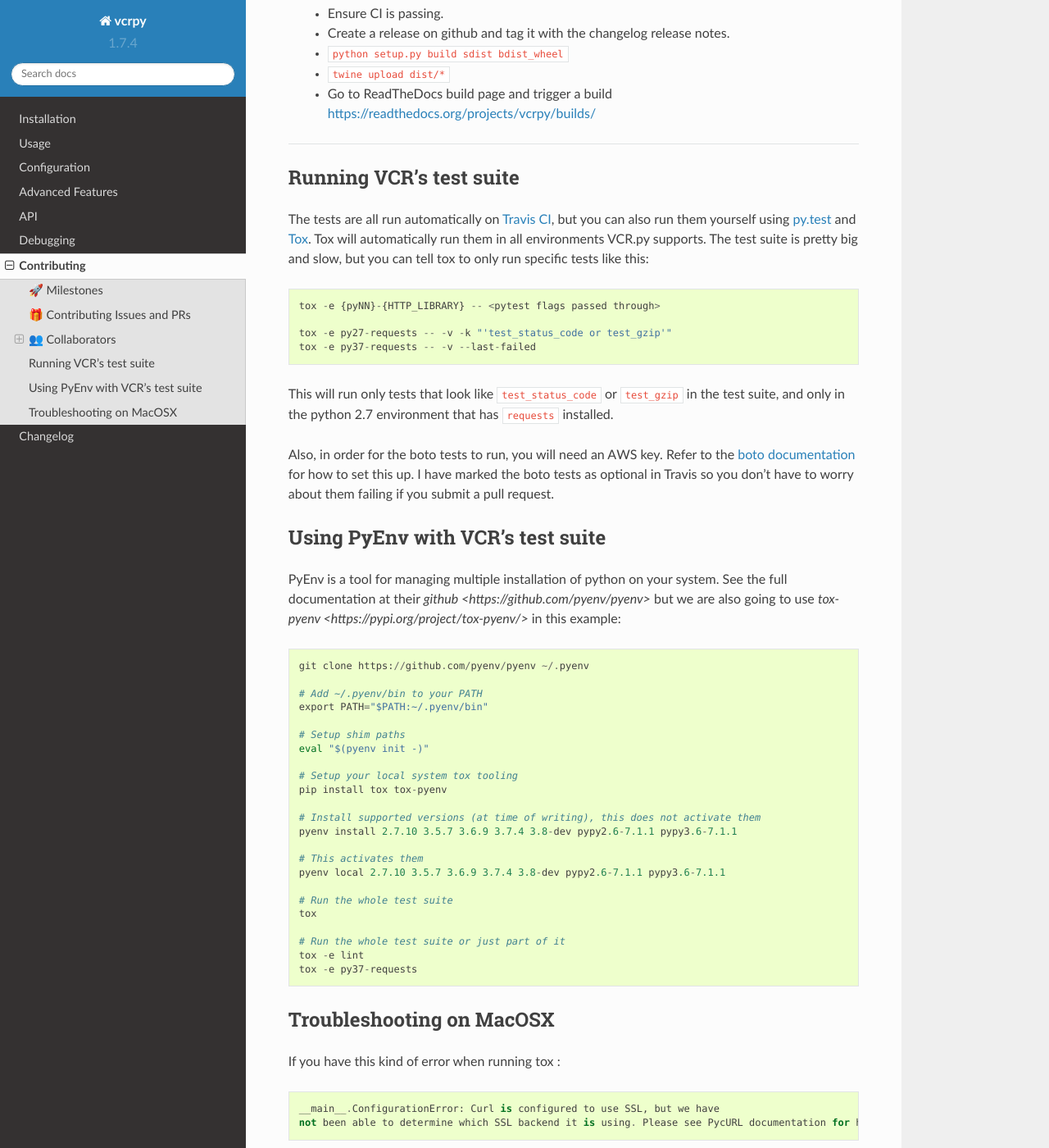
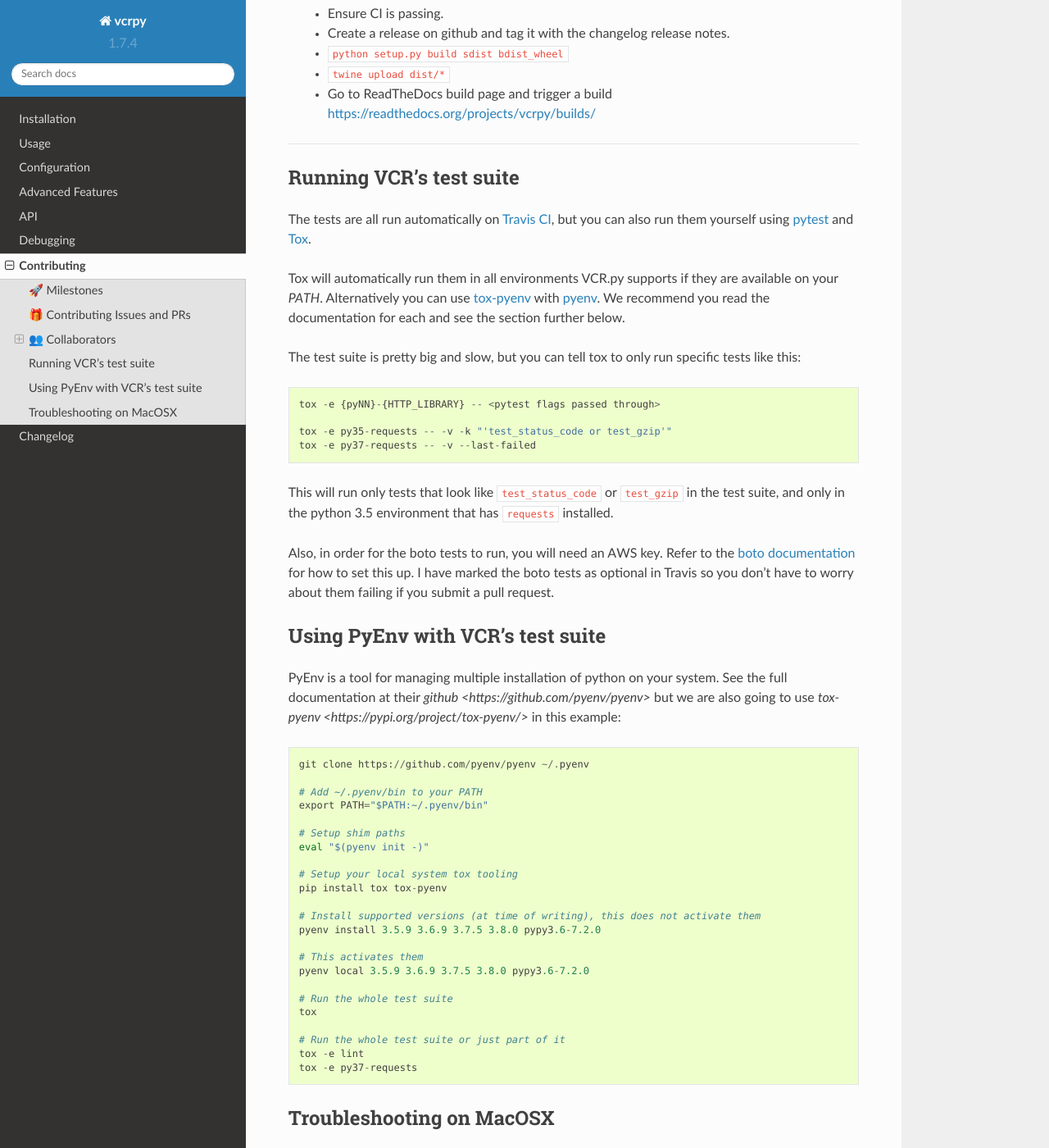
Before and after one commit to kevin1024/vcrpy, a Sphinx documentation site: the page built from docs/contributing.rst, in a window 1280 px wide and 1400 px high, scrolled down 1794 px. Shown: the whole window at 82% size. Built offline with Sphinx 7.4.7 and the Read the Docs theme 2.0.0, drawn with Linux system fonts in a browser that asks for light colours.

Commit message:
Trim testing matrix to remove python2

```diff
--- a/docs/contributing.rst
+++ b/docs/contributing.rst
@@ -81,18 +81,22 @@
 
 The tests are all run automatically on `Travis
 CI <https://travis-ci.org/kevin1024/vcrpy>`__, but you can also run them
-yourself using `py.test <http://pytest.org/>`__ and
-`Tox <http://tox.testrun.org/>`__. Tox will automatically run them in
-all environments VCR.py supports. The test suite is pretty big and slow,
-but you can tell tox to only run specific tests like this::
+yourself using `pytest <http://pytest.org/>`__ and
+`Tox <http://tox.testrun.org/>`__.
+
+Tox will automatically run them in all environments VCR.py supports if they are available on your `PATH`. Alternatively you can use `tox-pyenv <https://pypi.org/project/tox-pyenv/>`_ with
+`pyenv <https://github.com/pyenv/pyenv>`_.
+We recommend you read the documentation for each and see the section further below.
+
+The test suite is pretty big and slow, but you can tell tox to only run specific tests like this::
 
     tox -e {pyNN}-{HTTP_LIBRARY} -- <pytest flags passed through>
 
-    tox -e py27-requests -- -v -k "'test_status_code or test_gzip'"
+    tox -e py35-requests -- -v -k "'test_status_code or test_gzip'"
     tox -e py37-requests -- -v --last-failed
 
 This will run only tests that look like ``test_status_code`` or
-``test_gzip`` in the test suite, and only in the python 2.7 environment
+``test_gzip`` in the test suite, and only in the python 3.5 environment
 that has ``requests`` installed.
 
 Also, in order for the boto tests to run, you will need an AWS key.
@@ -122,10 +126,10 @@
     pip install tox tox-pyenv
 
     # Install supported versions (at time of writing), this does not activate them
-    pyenv install 2.7.10 3.5.7 3.6.9 3.7.4 3.8-dev pypy2.6-7.1.1 pypy3.6-7.1.1
+    pyenv install 3.5.9 3.6.9 3.7.5 3.8.0 pypy3.6-7.2.0
 
     # This activates them
-    pyenv local 2.7.10 3.5.7 3.6.9 3.7.4 3.8-dev pypy2.6-7.1.1 pypy3.6-7.1.1
+    pyenv local 3.5.9 3.6.9 3.7.5 3.8.0 pypy3.6-7.2.0
 
     # Run the whole test suite
     tox
```
Also changed, not shown: setup.py (+3 -8 lines), .travis.yml, 1 other file.
